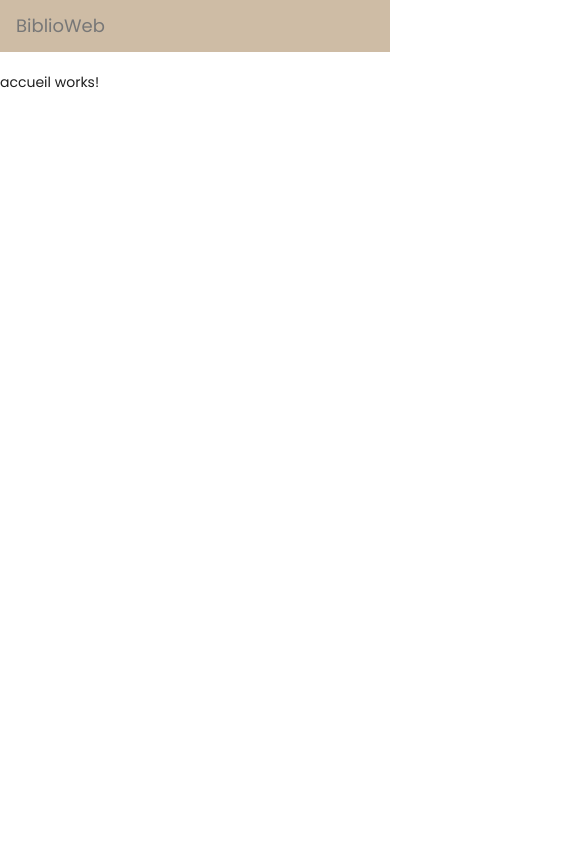
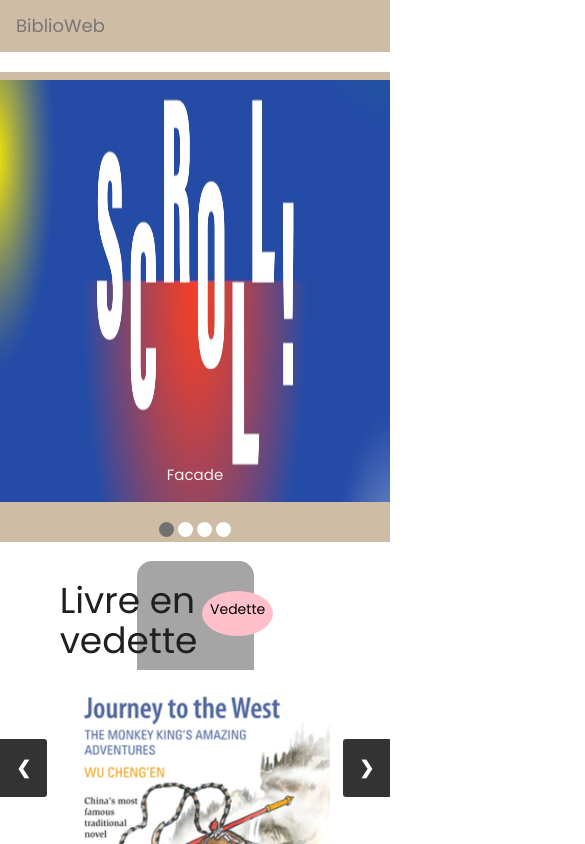
Before and after one commit to Aestraa/BiblioWeb, an Angular app in the folder APP/: page / in a window 390 px wide. Shown: the top 844 px of the page, 585 px wide, since content can reach past the window. Built offline with nearby package versions, Linux system fonts and the light colour scheme.

Commit message:
Ajout acceuil CSS minimum

```diff
--- a/APP/angular.json
+++ b/APP/angular.json
@@ -46,8 +46,16 @@
             "browser": "src/main.ts",
             "polyfills": ["zone.js"],
             "tsConfig": "tsconfig.app.json",
-            "assets": ["src/favicon.ico", "src/assets"],
-            "styles": ["src/styles.css"]
+            "assets": [
+              "src/favicon.ico",
+              "src/assets"
+            ],
+            "styles": [
+              "src/styles.css"
+            ],
+            "scripts": [
+              "src/assets/slideshow.js"
+            ]
           },
           "configurations": {
             "production": {
--- a/APP/src/app/accueil/accueil.component.css
+++ b/APP/src/app/accueil/accueil.component.css
@@ -0,0 +1,186 @@
+.present {
+    max-width: 2000px;
+    position: relative;
+    margin: 0;
+    background-color: #cebca5;
+    border-color: #cebca5;
+  }
+
+  /* Slideshow container */
+  .slideshow-container {
+    width: 100%;
+    position: relative;
+    padding-top: 2%;
+    background-color: #cebca5;
+    border-color: #cebca5;
+  }
+
+  img{
+    height: 50vh;
+  }
+  /* Hide the images by default */
+  .mySlides {
+    display: none;
+  }
+
+  /* Next & previous buttons */
+  .prev, .next {
+    cursor: pointer;
+    position: absolute;
+    top: 60%;
+    width: auto;
+    padding: 16px;
+    color: white;
+    font-weight: bold;
+    font-size: 18px;
+    transition: 0.6s ease;
+    border-radius: 0 3px 3px 0;
+    user-select: none;
+    background-color: rgba(0,0,0,0.8);
+    text-decoration: none;
+  }
+
+  @media screen and (max-width: 768px) {
+    .prev, .next {
+      margin-top: 105%;
+    }
+  }
+
+  /* Position the "next button" to the right */
+  .next {
+    right: 0;
+    border-radius: 3px 0 0 3px;
+  }
+
+  /* On hover, add a black background color with a little bit see-through */
+  .prev:hover, .next:hover {
+    background-color: transparent;
+  }
+
+  /* Caption text */
+  .text {
+    color: #f2f2f2;
+    font-size: 15px;
+    padding: 8px 12px;
+    position: absolute;
+    bottom: 8px;
+    width: 100%;
+    text-align: center;
+  }
+
+  /* Number text (1/3 etc) */
+  .numbertext {
+    color: #f2f2f2;
+    font-size: 12px;
+    padding: 8px 12px;
+    position: absolute;
+    top: 0;
+  }
+
+  /* The dots/bullets/indicators */
+  .dot {
+    cursor: pointer;
+    height: 15px;
+    width: 15px;
+    margin: 0 2px;
+    background-color: #ffffff;
+    border-radius: 50%;
+    display: inline-block;
+    transition: background-color 0.6s ease;
+  }
+
+  .active, .dot:hover {
+    background-color: #717171;
+  }
+
+  /* Fading animation */
+  .fade {
+    animation-name: fade;
+    animation-duration: 10000s;
+  }
+
+  @keyframes fade {
+    from {opacity: 1}
+    to {opacity: 1}
+  }
+
+.rond {
+    background-color: pink;
+    padding: 2% 2%;
+    border-radius: 100%;
+    right: 30%;
+    top: 70%;
+    font-size: xx-large;
+    position: absolute;
+  }
+
+.pop-outin {
+    animation: 5s anim-popoutin ease infinite;
+  }
+
+  @keyframes anim-popoutin {
+    0% {
+      color: black;
+      transform: scale(1);
+      opacity: 1;
+      text-shadow: 0 0 0 rgba(0, 0, 0, 0);
+    }
+    25% {
+      color: red;
+      transform: scale(2);
+      opacity: 1;
+      text-shadow: 3px 10px 5px rgba(0, 0, 0, 0.5);
+    }
+    50% {
+      color: black;
+      transform: scale(1);
+      opacity: 1;
+      text-shadow: 1px 0 0 rgba(0, 0, 0, 0);
+    }
+    75% {
+      color: red;
+      transform: scale(2);
+      opacity: 1;
+      text-shadow: 3px 10px 5px rgba(0, 0, 0, 0.5);
+    }
+
+    100% {
+      color: black;
+      transform: scale(1);
+      opacity: 1;
+      text-shadow: 1px 0 0 rgba(0, 0, 0, 0);
+    }
+  }
+
+  .vedette{
+    background-color: #a5a5a5;
+    border-radius: 15px;
+    margin: 5% 35%;
+    display: grid;
+    justify-content: center;
+    align-items: center;
+  }
+
+
+.promos{
+    background-color: #a5a5a5;
+    border-radius: 15px;
+    padding-top: 2%;
+    display: flex;
+    justify-content: center;
+    align-items: center;
+  }
+
+.rond2 {
+    background-color: pink;
+    padding: 1% 1%;
+    border-radius: 50%;
+    left: 23%;
+    top: 145%;
+    font-size: xx-large;
+    position: absolute;
+  }
+
+.livreP{
+  padding-right: 5vh;
+}
--- a/APP/src/app/accueil/accueil.component.html
+++ b/APP/src/app/accueil/accueil.component.html
@@ -1,2 +1,63 @@
 <app-header></app-header>
-<p>accueil works!</p>
+<html>
+
+<div class="present">
+<div class="slideshow-container">
+
+  <div class="mySlides fade">
+    <div class="numbertext"></div>
+    <img [src]="event1" style="width: 100%;">
+    <div class="text">Facade</div>
+  </div>
+
+
+  <div class="mySlides fade">
+    <div class="numbertext"></div>
+    <img [src]="event2" style="width:100%">
+    <div class="text">Logia</div>
+  </div>
+
+  <div class="mySlides fade">
+    <div class="numbertext"></div>
+    <img [src]="event3" style="width:100%">
+    <div class="text">Vue de la maison</div>
+  </div>
+
+  <div class="mySlides fade">
+    <div class="numbertext"></div>
+    <img [src]="event4" style="width:100%">
+    <div class="text">Facade</div>
+  </div>
+
+
+  <a class="prev" onclick="plusSlides(-1)">❮</a>
+  <a class="next" onclick="plusSlides(1)">❯</a>
+
+  </div>
+  <br>
+
+  <div style="text-align:center">
+    <span class="dot" onclick="currentSlide(1)"></span>
+    <span class="dot" onclick="currentSlide(2)"></span>
+    <span class="dot" onclick="currentSlide(3)"></span>
+    <span class="dot" onclick="currentSlide(4)"></span>
+  </div>
+</div>
+
+<div class="vedette">
+  <div class="rond"> <p class="pop-outin">Vedette</p></div>
+  <h1> Livre en vedette</h1>
+  <div class="livreV">
+    <img [src]="vedette"><br><br>
+  </div>
+</div>
+
+  <div class="promos">
+    <div class="rond2" *ngFor="let number of pourcent; let i = index" [style.left.%]="getLeftPosition(i)"> <p class="pop-outin">{{ number }}</p></div>
+    <h1 style="padding-right: 3px;"> Promotions </h1>
+    <div class="livreP" *ngFor="let number of pourcent">
+      <img [src]="vedette"><br><br>
+    </div>
+  </div>
+
+</html>
--- a/APP/src/app/accueil/accueil.component.ts
+++ b/APP/src/app/accueil/accueil.component.ts
@@ -1,4 +1,7 @@
 import { Component } from '@angular/core';
+import { Router } from '@angular/router';
+
+declare const currentSlide: any;
 
 @Component({
   selector: 'app-accueil',
@@ -6,5 +9,34 @@ import { Component } from '@angular/core';
   styleUrl: './accueil.component.css'
 })
 export class AccueilComponent {
+  constructor(public rt: Router){}
+
+   pourcent:number[] = generateRandomNumbers(5);
+
+  event1:any = "assets/Images/scroll.jpg";
+  event2:any = "assets/Images/scroll.jpg";
+  event3:any = "assets/Images/scroll.jpg";
+  event4:any = "assets/Images/scroll.jpg";
+  vedette:any = "assets/Images/west.jpg";
+
+  ngOnInit() {
+    currentSlide(1)
+  }
+
+  getLeftPosition(index: number): number {
+    return 23 + index * 18;
+  }
 
 }
+
+function generateRandomNumbers(length: number): number[] {
+  const randomNumbers: number[] = [];
+
+  for (let i = 0; i < length; i++) {
+    let randomNumber = Math.floor(Math.random() * (50 - 5 + 1)) + 5;
+    randomNumber = Math.floor(randomNumber / 5) * 5;
+    randomNumbers.push(randomNumber);
+  }
+
+  return randomNumbers;
+}
--- /dev/null
+++ b/APP/src/assets/slideshow.js
@@ -0,0 +1,27 @@
+
+let slideIndex = 1;
+  showSlides(slideIndex);
+
+  function plusSlides(n) {
+    showSlides(slideIndex += n);
+  }
+
+  function currentSlide(n) {
+    showSlides(slideIndex = n);
+  }
+
+  function showSlides(n) {
+    let i;
+    let slides = document.getElementsByClassName("mySlides");
+    let dots = document.getElementsByClassName("dot");
+    if (n > slides.length) {slideIndex = 1}
+    if (n < 1) {slideIndex = slides.length}
+    for (i = 0; i < slides.length; i++) {
+      slides[i].style.display = "none";
+    }
+    for (i = 0; i < dots.length; i++) {
+      dots[i].className = dots[i].className.replace(" active", "");
+    }
+    slides[slideIndex-1].style.display = "block";
+    dots[slideIndex-1].className += " active";
+  }
```
Also changed, not shown: APP/src/assets/Images/scroll.jpg (added), APP/src/assets/Images/west.jpg (added).
